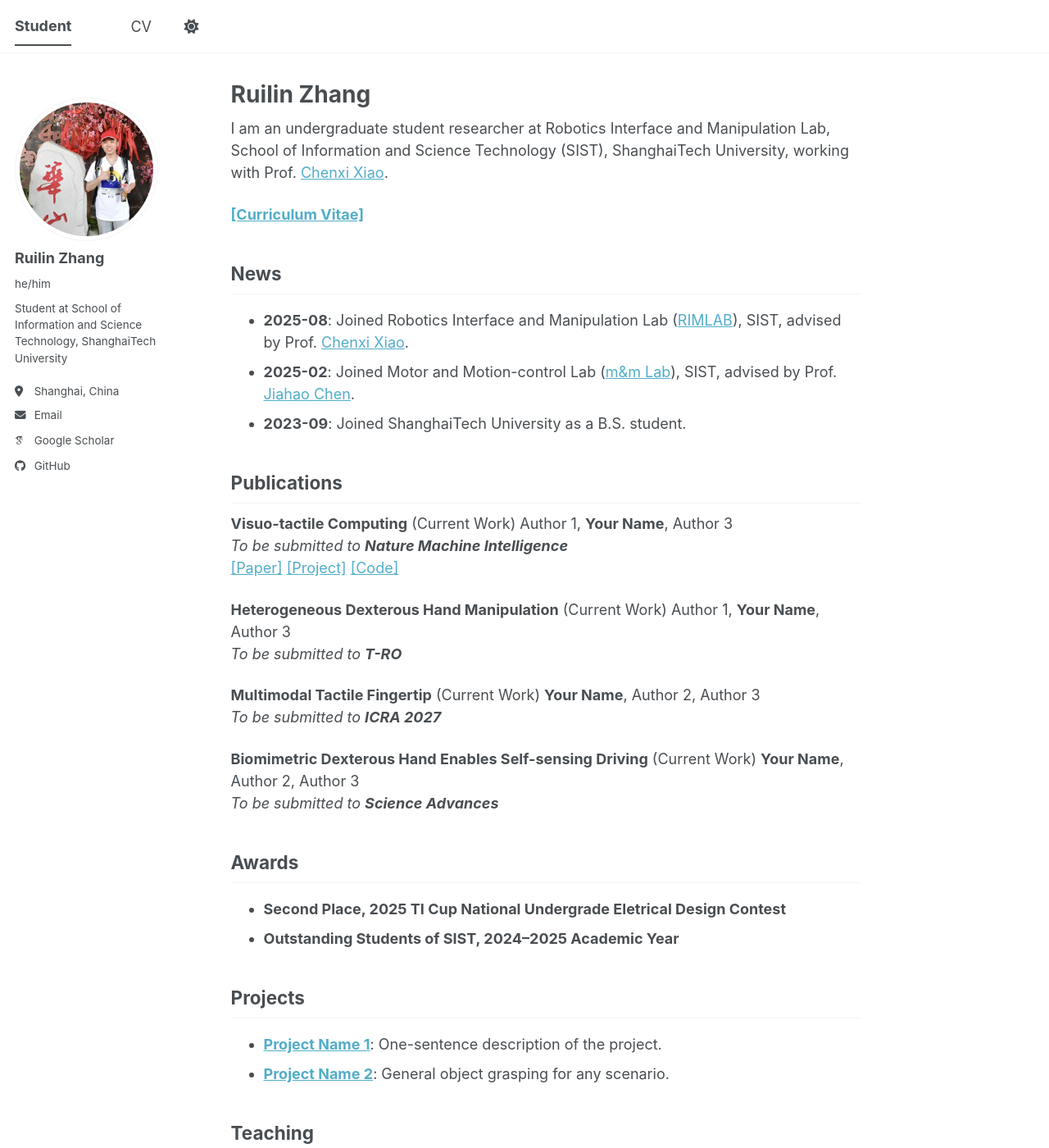
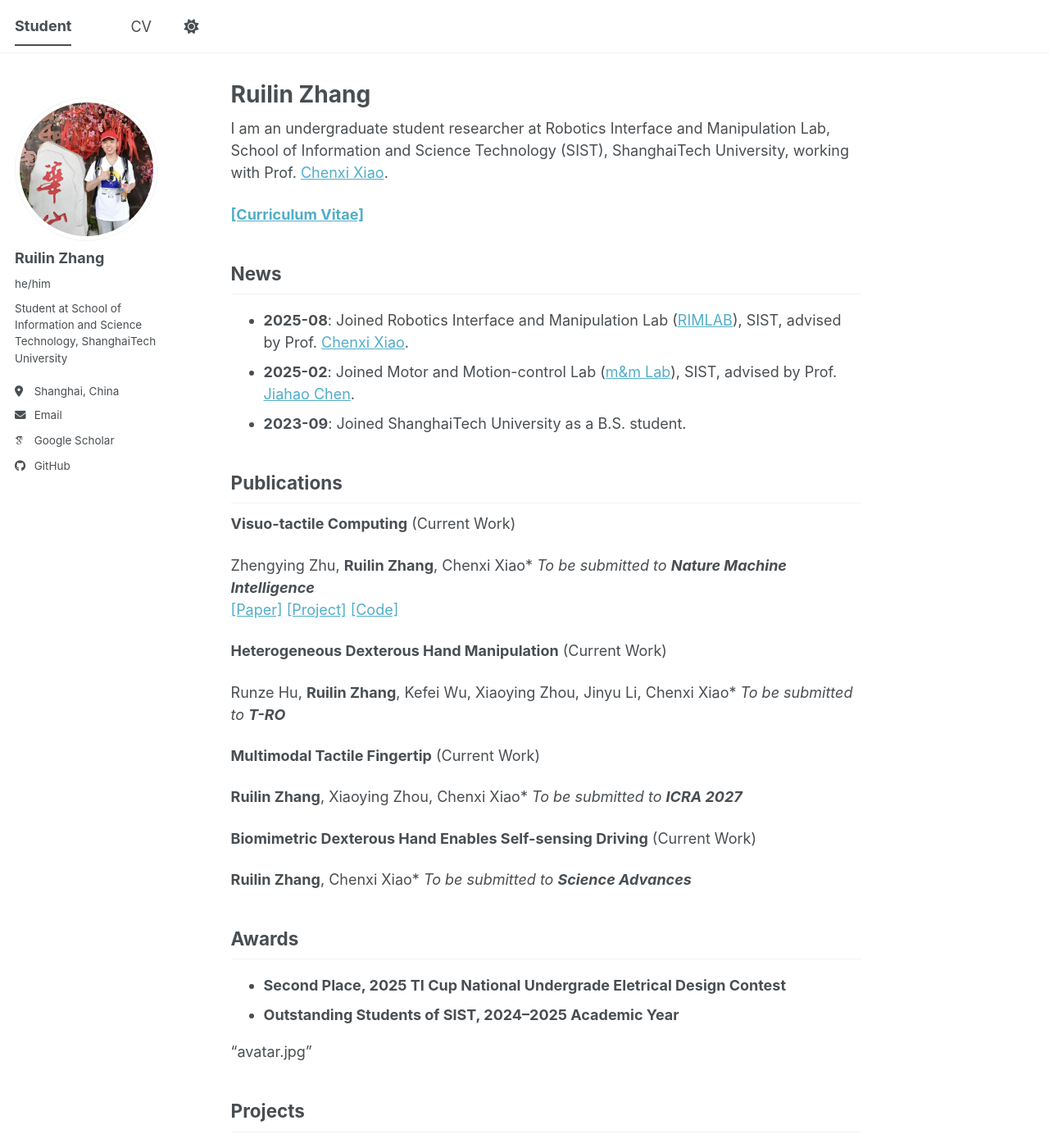
Before and after one commit to bey0ndt1me/bey0ndt1me.github.io, a Jekyll site: the page built from _pages/about.md, in a window 1280 px wide and 1400 px high. Shown: the whole window at 82% size. Built offline with Jekyll 4.4.1, drawn with Linux system fonts in a browser that asks for light colours; some web fonts are replaced; a script bundle is joined from its source files by our own code; library files that are not in the unit come from our copies.

Commit message:
Update about.md

```diff
--- a/_pages/about.md
+++ b/_pages/about.md
@@ -19,20 +19,24 @@ I am an undergraduate student researcher at Robotics Interface and Manipulation
 ## Publications
 
 **Visuo-tactile Computing**  (Current Work)
-Author 1, **Your Name**, Author 3
+
+Zhengying Zhu, **Ruilin Zhang**, Chenxi Xiao*
 *To be submitted to **Nature Machine Intelligence***
 [[Paper]](链接) [[Project]](链接) [[Code]](链接)
 
 **Heterogeneous Dexterous Hand Manipulation**  (Current Work)
-Author 1, **Your Name**, Author 3
+
+Runze Hu, **Ruilin Zhang**, Kefei Wu, Xiaoying Zhou, Jinyu Li, Chenxi Xiao*
 *To be submitted to **T-RO***
 
 **Multimodal Tactile Fingertip**  (Current Work)
-**Your Name**, Author 2, Author 3
+
+**Ruilin Zhang**, Xiaoying Zhou, Chenxi Xiao*
 *To be submitted to **ICRA 2027***
 
 **Biomimetric Dexterous Hand Enables Self-sensing Driving**  (Current Work)
-**Your Name**, Author 2, Author 3
+
+**Ruilin Zhang**, Chenxi Xiao*
 *To be submitted to **Science Advances***
 
 
@@ -40,6 +44,7 @@ Author 1, **Your Name**, Author 3
 * **Second Place, 2025 TI Cup National Undergrade Eletrical Design Contest**
 * **Outstanding Students of SIST, 2024–2025 Academic Year**
 
+"avatar.jpg"
 
 ## Projects
 * **[Project Name 1](链接)**: One-sentence description of the project.
```
